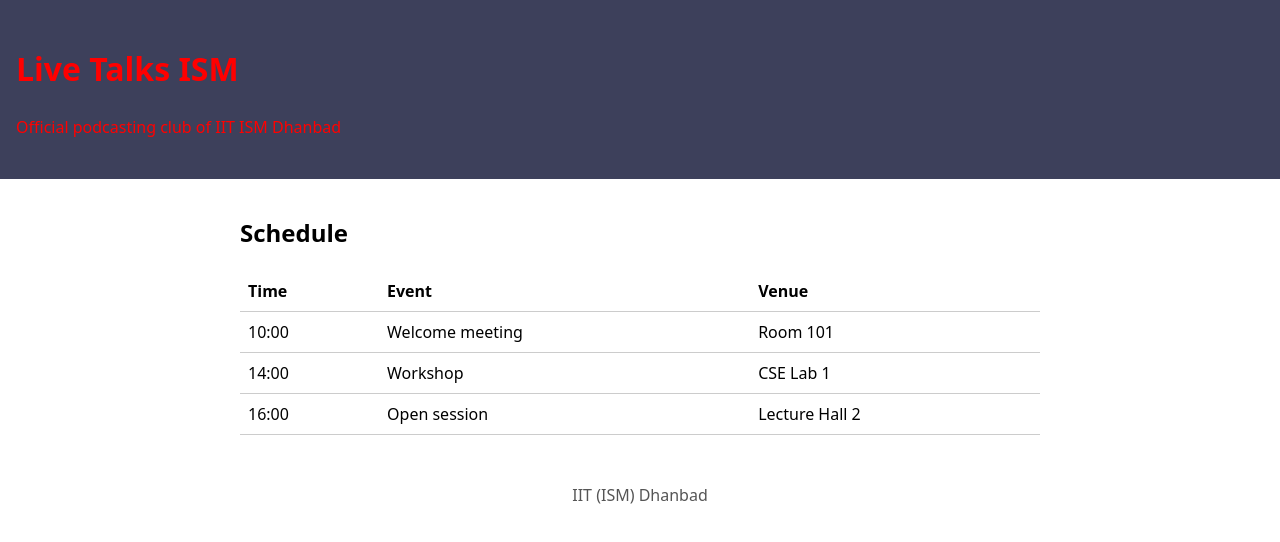
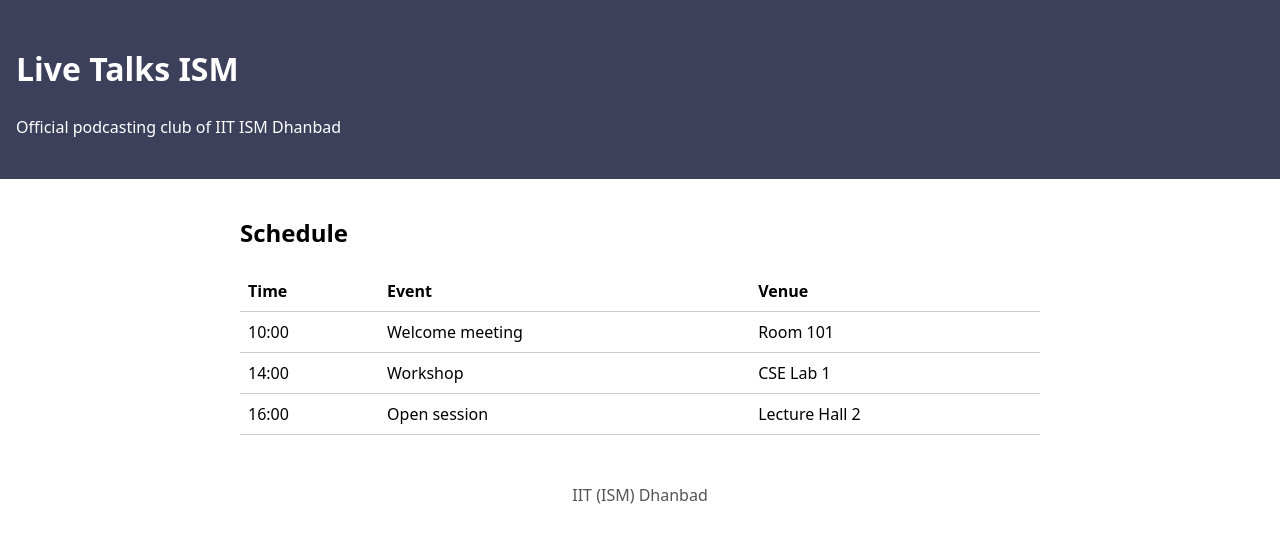
Before and after one commit to 2510prem/club-page, a plain HTML site: page index.html in a window 1280 px wide. Drawn offline with Linux system fonts and the light colour scheme.

Commit message:
Revert "Try a red header"
This reverts commit 31b577e1a8cba9196bbaf0929cbe8c5a2026a603.

Reverted my previous commit

```diff
--- a/style.css
+++ b/style.css
@@ -1,5 +1,5 @@
 body { margin: 0; font-family: system-ui, sans-serif; line-height: 1.5; }
-.site-header { background: #3d405B; color: red; padding: 1.5rem 1rem; }
+.site-header { background: #3d405B; color: white; padding: 1.5rem 1rem; }
 main { max-width: 50rem; margin: 0 auto; padding: 1rem; }
 table { width: 100%; border-collapse: collapse; }
 th, td { text-align: left; padding: 0.5rem; border-bottom: 1px solid #ccc; }
```
